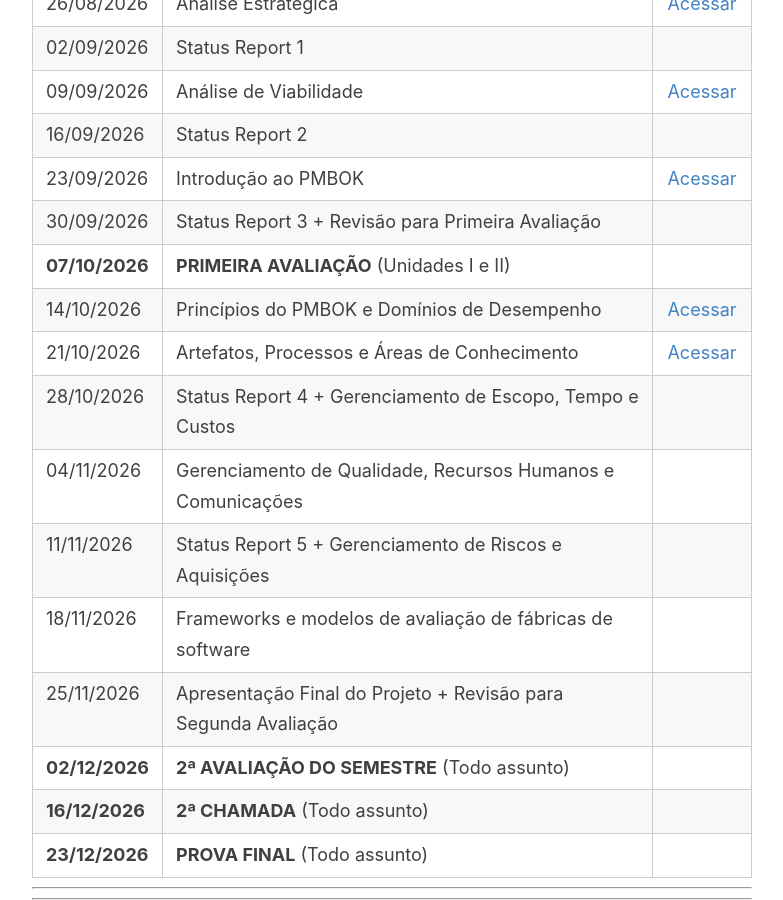
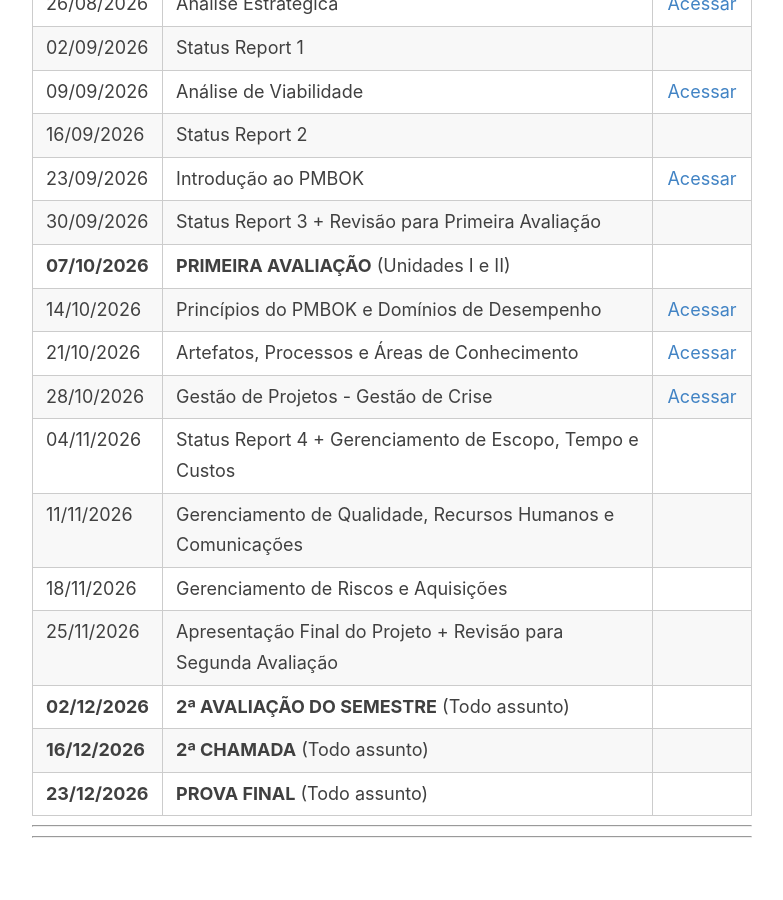
Before and after one commit to prgsouza/prgsouza.github.io, a Jekyll site: the page built from _pages/lei.md, in a window 1280 px wide and 900 px high, scrolled down 2278 px. Shown: the whole window, without its empty margins (248-1031 px from the left). Built offline with Jekyll 4.4.1, drawn with Linux system fonts in a browser that asks for light colours; after the commit the page ends 3116 px from its top, so only the background shows below that.

Commit message:
Update lei.md

```diff
--- a/_pages/lei.md
+++ b/_pages/lei.md
@@ -65,10 +65,10 @@ ____
 | **07/10/2026** | **PRIMEIRA AVALIAÇÃO** (Unidades I e II)
 | 14/10/2026 | Princípios do PMBOK e Domínios de Desempenho | [Acessar](/aulas/lei/aula03-pmbok.pdf) |
 | 21/10/2026 | Artefatos, Processos e Áreas de Conhecimento | [Acessar](/aulas/lei/aula03-pmbok.pdf) |
-| 28/10/2026 | Status Report 4 + Gerenciamento de Escopo, Tempo e Custos |  |
-| 04/11/2026 | Gerenciamento de Qualidade, Recursos Humanos e Comunicações |  |
-| 11/11/2026 | Status Report 5 + Gerenciamento de Riscos e Aquisições | |
-| 18/11/2026 | Frameworks e modelos de avaliação de fábricas de software | |
+| 28/10/2026 | Gestão de Projetos - Gestão de Crise | [Acessar](https://www.netflix.com/title/262866) |
+| 04/11/2026 | Status Report 4 + Gerenciamento de Escopo, Tempo e Custos |  |
+| 11/11/2026 | Gerenciamento de Qualidade, Recursos Humanos e Comunicações | |
+| 18/11/2026 | Gerenciamento de Riscos e Aquisições | |
 | 25/11/2026 | Apresentação Final do Projeto + Revisão para Segunda Avaliação
 | **02/12/2026** | **2ª AVALIAÇÃO DO SEMESTRE** (Todo assunto)
 | **16/12/2026** | **2ª CHAMADA** (Todo assunto)
```
